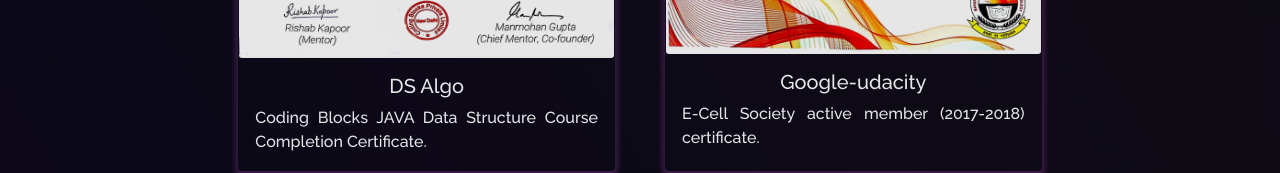
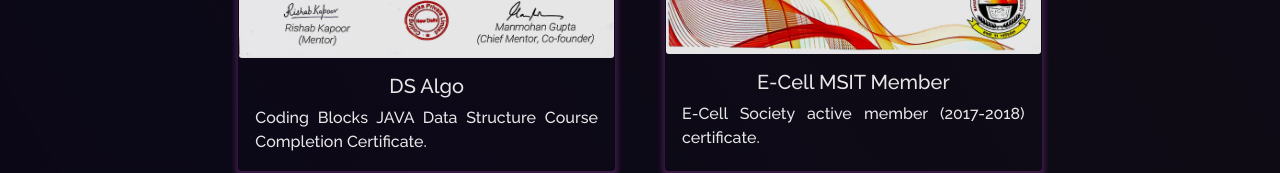
Before and after one commit to Rakesh-Singh-6789/temp-portfolio, a React (Create React App) app: page /certis in a window 1280 px wide. Shown: the part 2048-2221 px from the top of the page. Built offline with nearby package versions, Linux system fonts and the light colour scheme.

Commit message:
certi fix

```diff
--- a/src/components/Certifications/Certis.js
+++ b/src/components/Certifications/Certis.js
@@ -64,9 +64,9 @@
         description: "Coding Blocks JAVA Data Structure Course Completion Certificate."
     },
     {
-        name: "Google-udacity",
+        name: "E-Cell MSIT Member",
         path: EcellMsit,
-        description: " E-Cell Society active member (2017-2018) certificate."
+        description: "E-Cell Society active member (2017-2018) certificate."
     }
 ];
 
```
